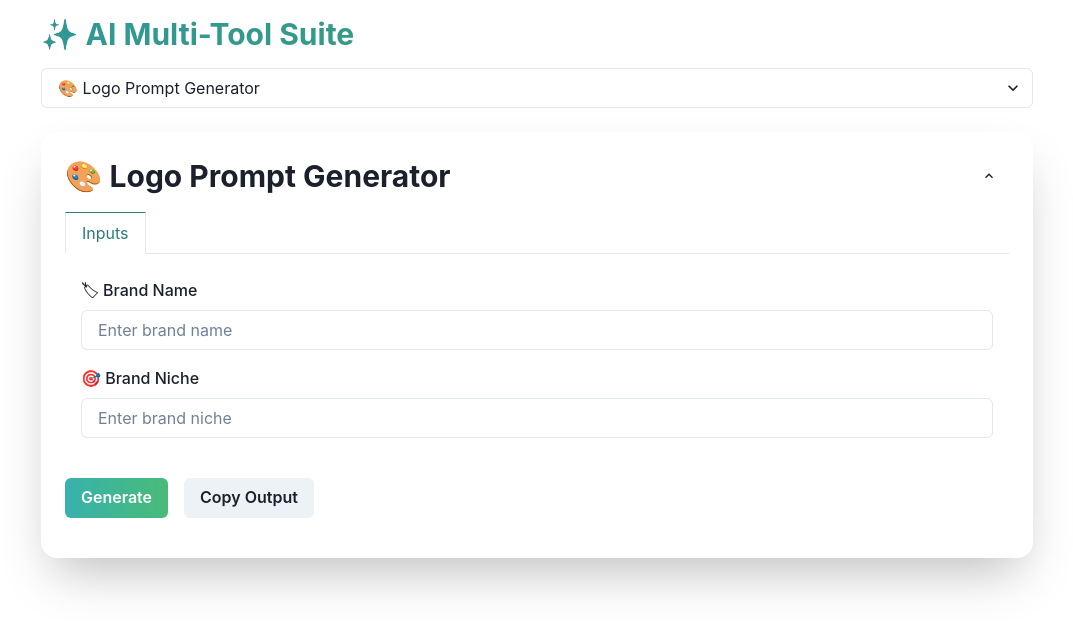
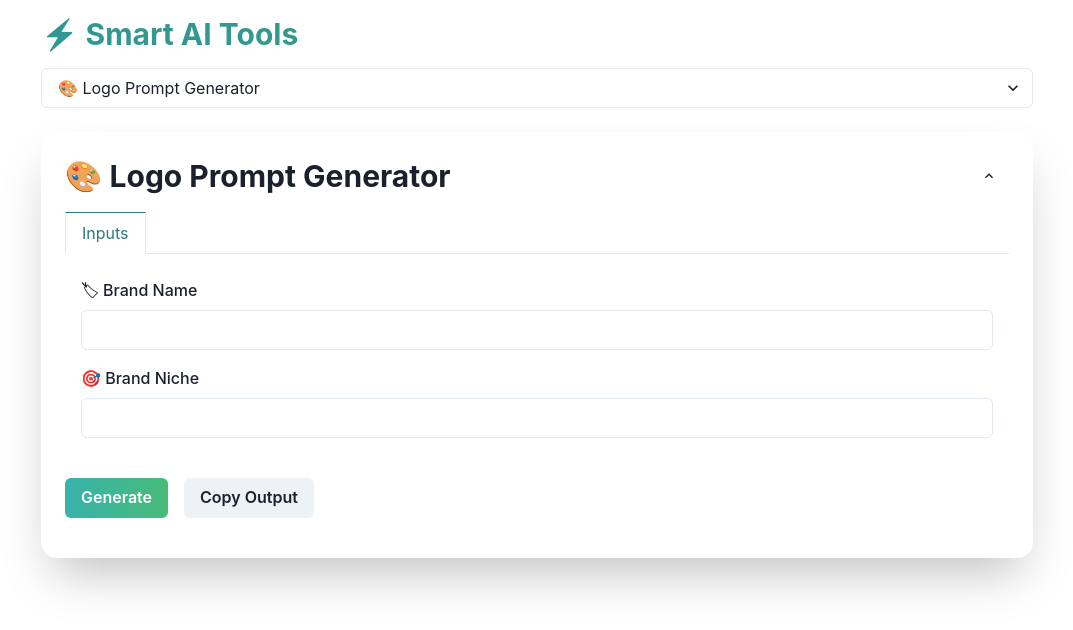
Before and after one commit to bilalali2010/new-multi-tool-suite, a Next.js app: page / in a window 1280 px wide. Shown: the top 630 px of the page, without its empty margins (103-1176 px from the left). Built offline with nearby package versions, Linux system fonts and the light colour scheme.

Commit message:
Update page.jsx

```diff
--- a/app/page.jsx
+++ b/app/page.jsx
@@ -5,181 +5,312 @@ import ToolUI from "./components/ToolUI";
 import {
   Box,
   VStack,
-  HStack,
-  Button,
+  Select,
   Heading,
-  Select,
-  Stack,
-  Text,
 } from "@chakra-ui/react";
 
-// All 18 tools
+import { Typewriter } from "react-simple-typewriter";
+
+/* =========================
+   TOOLS (ALL RESTORED + FIXED)
+========================= */
+
 const tools = {
   logo: {
     title: "🎨 Logo Prompt Generator",
     fields: [
-      { label: "🏷 Brand Name", name: "brandName", type: "text", placeholder: "Enter brand name" },
-      { label: "🎯 Brand Niche", name: "brandNiche", type: "text", placeholder: "Enter brand niche" },
+      { label: "🏷 Brand Name", name: "brandName", type: "text" },
+      { label: "🎯 Brand Niche", name: "brandNiche", type: "text" },
     ],
-    promptTemplate: "Create a professional logo prompt for {{brandName}} in the niche of {{brandNiche}}",
+    promptTemplate:
+      "Generate ONLY a single AI logo prompt for brand '{{brandName}}' in '{{brandNiche}}' niche. No explanation. Only final prompt.",
   },
+
   rewriter: {
     title: "✍️ Text Rewriter",
     fields: [
-      { label: "📄 Original Text", name: "text", type: "textarea", placeholder: "Enter text to rewrite" },
-      { label: "🎨 Rewrite Style", name: "style", type: "select", options: ["Simple", "Professional", "Creative"], default: "Simple" },
+      { label: "📄 Original Text", name: "text", type: "textarea" },
+      {
+        label: "🎨 Rewrite Style",
+        name: "style",
+        type: "select",
+        options: ["Simple", "Professional", "Creative"],
+        default: "Simple",
+      },
     ],
-    promptTemplate: "Rewrite the following text in a {{style}} style:\n{{text}}",
+    promptTemplate:
+      "Rewrite in {{style}} style. ONLY final rewritten text:\n{{text}}",
   },
+
   meme: {
     title: "🤣 Meme Idea Generator",
     fields: [
-      { label: "🔥 Topic", name: "topic", type: "text", placeholder: "Enter meme topic" },
-      { label: "📝 Number of Ideas", name: "count", type: "number", min: 1, max: 10, default: 5 },
+      { label: "🔥 Topic", name: "topic", type: "text" },
+      { label: "📝 Count", name: "count", type: "number", default: 5 },
     ],
-    promptTemplate: "Generate {{count}} meme ideas about {{topic}}",
+    promptTemplate:
+      "Generate {{count}} meme ideas about {{topic}}. Only list ideas.",
   },
+
   blog: {
     title: "📝 AI Blog Generator",
     fields: [
-      { label: "🧠 Blog Topic", name: "topic", type: "text", placeholder: "Enter blog topic" },
-      { label: "📏 Length", name: "length", type: "select", options: ["Short", "Medium", "Long"], default: "Medium" },
+      { label: "🧠 Topic", name: "topic", type: "text" },
+      {
+        label: "📏 Length",
+        name: "length",
+        type: "select",
+        options: ["Short", "Medium", "Long"],
+        default: "Medium",
+      },
     ],
-    promptTemplate: "Write a detailed {{length}} blog with headings about {{topic}}",
+    promptTemplate:
+      "Write a {{length}} blog about {{topic}}. ONLY final blog with headings. No reasoning.",
   },
+
   news: {
     title: "📰 News Article Writer",
     fields: [
-      { label: "🗞 Headline", name: "headline", type: "text", placeholder: "Enter headline" },
-      { label: "📏 Length", name: "length", type: "select", options: ["Short", "Medium", "Long"], default: "Medium" },
+      { label: "🗞 Headline", name: "headline", type: "text" },
+      {
+        label: "📏 Length",
+        name: "length",
+        type: "select",
+        options: ["Short", "Medium", "Long"],
+        default: "Medium",
+      },
     ],
-    promptTemplate: "Write a news article ({{length}}) about {{headline}}",
+    promptTemplate:
+      "Write a {{length}} news article about {{headline}}. Only final article.",
   },
+
   story: {
     title: "📖 Story Writer",
     fields: [
-      { label: "🌱 Story Idea", name: "idea", type: "text", placeholder: "Enter story idea" },
-      { label: "Genre", name: "genre", type: "select", options: ["Fantasy", "Sci-Fi", "Drama", "Comedy"], default: "Fantasy" },
-      { label: "📏 Length", name: "length", type: "select", options: ["Short", "Medium", "Long"], default: "Medium" },
+      { label: "🌱 Idea", name: "idea", type: "text" },
+      {
+        label: "Genre",
+        name: "genre",
+        type: "select",
+        options: ["Fantasy", "Sci-Fi", "Drama", "Comedy"],
+        default: "Fantasy",
+      },
+      {
+        label: "Length",
+        name: "length",
+        type: "select",
+        options: ["Short", "Medium", "Long"],
+        default: "Medium",
+      },
     ],
-    promptTemplate: "Write a {{length}} {{genre}} story based on the idea: {{idea}}",
+    promptTemplate:
+      "Write a {{length}} {{genre}} story about {{idea}}. Only final story.",
   },
+
   caption: {
-    title: "📱 Social Media Caption Writer",
+    title: "📱 Social Caption Writer",
     fields: [
-      { label: "📸 Post Description", name: "description", type: "text", placeholder: "Enter post description" },
-      { label: "Tone", name: "tone", type: "select", options: ["Funny", "Inspirational", "Professional"], default: "Funny" },
-      { label: "Number of Captions", name: "count", type: "number", min: 1, max: 5, default: 3 },
+      { label: "📸 Description", name: "description", type: "text" },
+      {
+        label: "Tone",
+        name: "tone",
+        type: "select",
+        options: ["Funny", "Inspirational", "Professional"],
+        default: "Funny",
+      },
+      { label: "Count", name: "count", type: "number", default: 3 },
     ],
-    promptTemplate: "Generate {{count}} social media captions in a {{tone}} tone for: {{description}}",
+    promptTemplate:
+      "Generate {{count}} captions in {{tone}} tone for: {{description}}",
   },
+
   seo: {
     title: "🔍 SEO Keyword Generator",
     fields: [
-      { label: "🌐 Topic", name: "topic", type: "text", placeholder: "Enter topic" },
-      { label: "Number of Keywords", name: "count", type: "number", min: 1, max: 20, default: 10 },
+      { label: "🌐 Topic", name: "topic", type: "text" },
+      { label: "Count", name: "count", type: "number", default: 10 },
     ],
-    promptTemplate: "Generate {{count}} SEO keywords for {{topic}}",
+    promptTemplate:
+      "Generate {{count}} SEO keywords for {{topic}}. Only keywords list.",
   },
+
   email: {
-    title: "📧 AI Email Writer",
+    title: "📧 Email Writer",
     fields: [
-      { label: "📬 Email Purpose", name: "purpose", type: "text", placeholder: "Enter purpose" },
-      { label: "Tone", name: "tone", type: "select", options: ["Formal", "Casual", "Persuasive"], default: "Formal" },
+      { label: "Purpose", name: "purpose", type: "text" },
+      {
+        label: "Tone",
+        name: "tone",
+        type: "select",
+        options: ["Formal", "Casual", "Persuasive"],
+        default: "Formal",
+      },
     ],
-    promptTemplate: "Write a professional email ({{tone}}) about: {{purpose}}",
+    promptTemplate:
+      "Write a {{tone}} email about {{purpose}}. Only final email.",
   },
+
   resume: {
-    title: "🧩 AI Resume Builder",
+    title: "🧩 Resume Builder",
     fields: [
-      { label: "Full Name", name: "fullName", type: "text" },
-      { label: "Job Title", name: "jobTitle", type: "text" },
-      { label: "Skills", name: "skills", type: "text", placeholder: "Comma separated" },
-      { label: "Experience Summary", name: "experience", type: "textarea", placeholder: "Enter your experience" },
+      { label: "Name", name: "fullName", type: "text" },
+      { label: "Job", name: "jobTitle", type: "text" },
+      { label: "Skills", name: "skills", type: "text" },
+      { label: "Experience", name: "experience", type: "textarea" },
     ],
-    promptTemplate: "Create a professional resume for {{fullName}}, applying for {{jobTitle}} with skills {{skills}} and experience: {{experience}}",
+    promptTemplate:
+      "Create resume for {{fullName}}, job {{jobTitle}}, skills {{skills}}, experience {{experience}}.",
   },
+
   adcopy: {
-    title: "🎯 AI Marketing Ad Copy",
+    title: "🎯 Ad Copy Generator",
     fields: [
-      { label: "Product/Service Name", name: "productName", type: "text" },
-      { label: "Target Audience", name: "audience", type: "text" },
-      { label: "Tone", name: "tone", type: "select", options: ["Friendly", "Persuasive", "Formal"], default: "Friendly" },
+      { label: "Product", name: "productName", type: "text" },
+      { label: "Audience", name: "audience", type: "text" },
+      {
+        label: "Tone",
+        name: "tone",
+        type: "select",
+        options: ["Friendly", "Persuasive", "Formal"],
+        default: "Friendly",
+      },
     ],
-    promptTemplate: "Write a compelling ad copy for {{productName}} targeting {{audience}} in a {{tone}} tone",
+    promptTemplate:
+      "Write ad copy for {{productName}} targeting {{audience}} in {{tone}} tone.",
   },
+
   linkedin: {
-    title: "📚 LinkedIn Post Generator",
+    title: "📚 LinkedIn Post",
     fields: [
       { label: "Topic", name: "topic", type: "text" },
-      { label: "Tone", name: "tone", type: "select", options: ["Professional", "Inspiring", "Humorous"], default: "Professional" },
-      { label: "Length", name: "length", type: "select", options: ["Short", "Medium", "Long"], default: "Medium" },
+      {
+        label: "Tone",
+        name: "tone",
+        type: "select",
+        options: ["Professional", "Inspiring", "Humorous"],
+        default: "Professional",
+      },
     ],
-    promptTemplate: "Write a {{length}} LinkedIn post about {{topic}} in a {{tone}} tone",
+    promptTemplate:
+      "Write LinkedIn post about {{topic}} in {{tone}} tone.",
   },
+
   socialCaption: {
-    title: "🖼 Social Media Image Caption",
+    title: "🖼 Image Caption",
     fields: [
-      { label: "Image Description", name: "imageDescription", type: "text" },
-      { label: "Tone", name: "tone", type: "select", options: ["Funny", "Inspiring", "Professional"], default: "Funny" },
+      { label: "Image", name: "imageDescription", type: "text" },
+      {
+        label: "Tone",
+        name: "tone",
+        type: "select",
+        options: ["Funny", "Inspiring", "Professional"],
+        default: "Funny",
+      },
     ],
-    promptTemplate: "Generate 5 captions in a {{tone}} tone for the social media image: {{imageDescription}}",
+    promptTemplate:
+      "Generate captions for image: {{imageDescription}} in {{tone}} tone.",
   },
+
   productDescription: {
-    title: "📜 Product Description Writer",
+    title: "📜 Product Description",
     fields: [
-      { label: "Product Name", name: "productName", type: "text" },
+      { label: "Product", name: "productName", type: "text" },
       { label: "Category", name: "category", type: "text" },
-      { label: "Features", name: "features", type: "text", placeholder: "Comma separated" },
+      { label: "Features", name: "features", type: "text" },
     ],
-    promptTemplate: "Write a detailed product description for {{productName}} in the category {{category}}, highlighting features: {{features}}",
+    promptTemplate:
+      "Write product description for {{productName}} in {{category}} with features {{features}}.",
   },
+
   youtubeScript: {
-    title: "🎥 YouTube Video Script Generator",
-    fields: [
-      { label: "Video Topic", name: "topic", type: "text" },
-      { label: "Tone", name: "tone", type: "select", options: ["Funny", "Informative", "Engaging"], default: "Informative" },
-      { label: "Length", name: "length", type: "select", options: ["Short", "Medium", "Long"], default: "Medium" },
-    ],
-    promptTemplate: "Write a {{length}} YouTube video script about {{topic}} in a {{tone}} tone",
-  },
-  quiz: {
-    title: "🧠 AI Quiz / Trivia Generator",
+    title: "🎥 YouTube Script",
     fields: [
       { label: "Topic", name: "topic", type: "text" },
-      { label: "Number of Questions", name: "count", type: "number", min: 1, max: 20, default: 5 },
-      { label: "Difficulty", name: "difficulty", type: "select", options: ["Easy", "Medium", "Hard"], default: "Medium" },
+      {
+        label: "Tone",
+        name: "tone",
+        type: "select",
+        options: ["Funny", "Informative", "Engaging"],
+        default: "Informative",
+      },
     ],
-    promptTemplate: "Generate {{count}} trivia questions on {{topic}} with {{difficulty}} difficulty",
+    promptTemplate:
+      "Write YouTube script about {{topic}} in {{tone}} tone.",
   },
+
+  quiz: {
+    title: "🧠 Quiz Generator",
+    fields: [
+      { label: "Topic", name: "topic", type: "text" },
+      { label: "Count", name: "count", type: "number", default: 5 },
+      {
+        label: "Difficulty",
+        name: "difficulty",
+        type: "select",
+        options: ["Easy", "Medium", "Hard"],
+        default: "Medium",
+      },
+    ],
+    promptTemplate:
+      "Generate {{count}} {{difficulty}} questions about {{topic}}.",
+  },
+
   summary: {
-    title: "📝 Summary Generator",
+    title: "📝 Summary Tool",
     fields: [
-      { label: "Text / Article", name: "text", type: "textarea", placeholder: "Paste your text here" },
-      { label: "Summary Length", name: "length", type: "select", options: ["Short", "Medium", "Long"], default: "Medium" },
+      { label: "Text", name: "text", type: "textarea" },
+      {
+        label: "Length",
+        name: "length",
+        type: "select",
+        options: ["Short", "Medium", "Long"],
+        default: "Medium",
+      },
     ],
-    promptTemplate: "Summarize the following text in a {{length}} summary:\n{{text}}",
+    promptTemplate:
+      "Summarize in {{length}}: {{text}}",
   },
+
   customerSupport: {
-    title: "💬 AI Customer Support Response",
+    title: "💬 Support Reply",
     fields: [
-      { label: "Customer Query", name: "query", type: "textarea", placeholder: "Enter customer query" },
-      { label: "Tone", name: "tone", type: "select", options: ["Polite", "Professional", "Friendly"], default: "Polite" },
+      { label: "Query", name: "query", type: "textarea" },
+      {
+        label: "Tone",
+        name: "tone",
+        type: "select",
+        options: ["Polite", "Professional", "Friendly"],
+        default: "Polite",
+      },
     ],
-    promptTemplate: "Write a {{tone}} customer support response to the following query: {{query}}",
+    promptTemplate:
+      "Write {{tone}} support reply: {{query}}",
   },
 };
+
+/* =========================
+   MAIN UI
+========================= */
 
 export default function Home() {
   const [selectedTool, setSelectedTool] = useState("logo");
 
   return (
     <Box p={4} maxW="5xl" mx="auto">
-      {/* Tool Selector */}
+
       <VStack spacing={4} mb={6} align="stretch">
         <Heading size="lg" bgGradient="linear(to-r, teal.500, green.500)" bgClip="text">
-          ✨ AI Multi-Tool Suite
+          <Typewriter
+            words={["✨ AI Multi-Tool Suite", "⚡ Smart AI Tools", "🚀 Creator Studio"]}
+            loop={0}
+            cursor
+            cursorStyle="|"
+            typeSpeed={70}
+            deleteSpeed={40}
+            delaySpeed={1500}
+          />
         </Heading>
+
         <Select
           value={selectedTool}
           onChange={(e) => setSelectedTool(e.target.value)}
@@ -192,7 +323,6 @@ export default function Home() {
         </Select>
       </VStack>
 
-      {/* Tool UI */}
       <ToolUI
         title={tools[selectedTool].title}
         fields={tools[selectedTool].fields}
```
